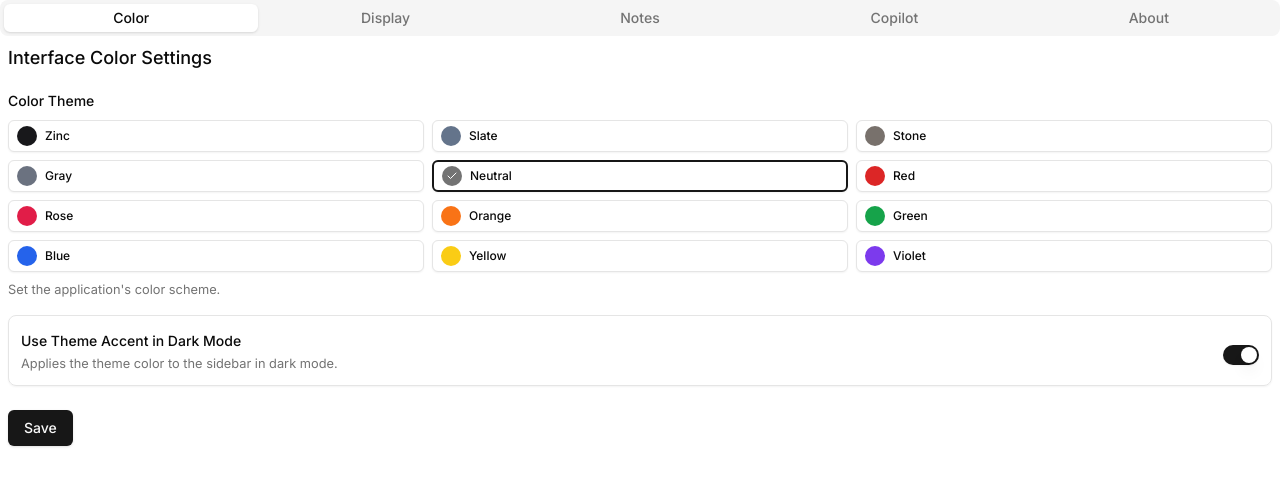
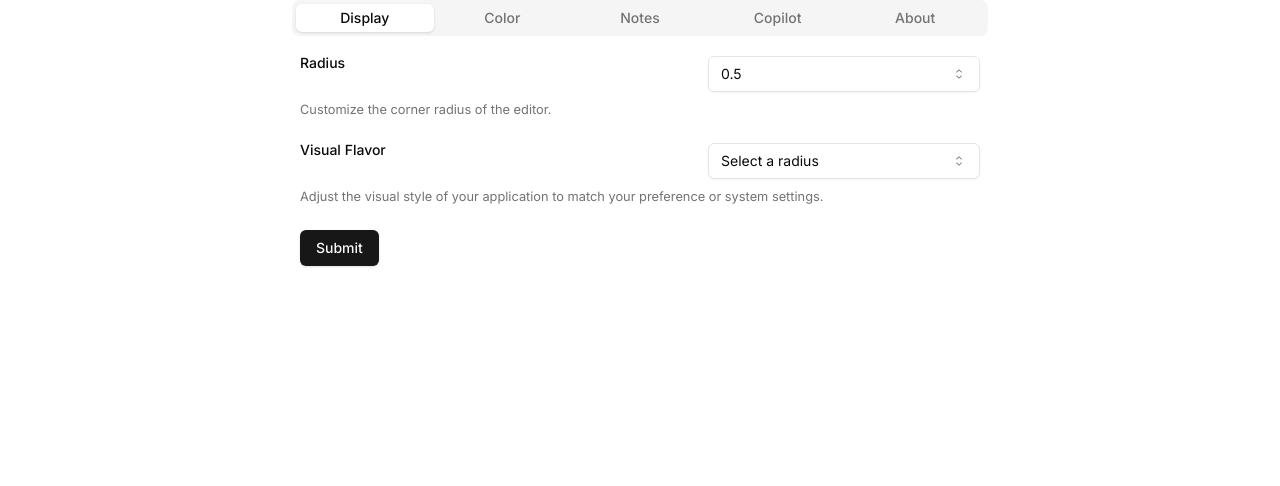
Before and after one commit to Paxxs/Evo-Note, a Next.js app in the folder apps/evo-editor/: page /dashboard/preference in a window 1280 px wide. Shown: the top 486 px of the page. Built offline with nearby package versions, Linux system fonts and the light colour scheme.

Commit message:
fix: Fix display issues on the settings page
- Replace virtual scrollbar with system scrollbar
- Fix the issue where content squeezes the top pull handle icon

```diff
--- a/apps/evo-editor/src/app/dashboard/preference/page.tsx
+++ b/apps/evo-editor/src/app/dashboard/preference/page.tsx
@@ -9,21 +9,21 @@ import { Tabs, TabsContent, TabsList, TabsTrigger } from "@/components/ui/tabs";
 export default function SettingsPage(): JSX.Element {
   return (
     <>
-      <div className="w-full">
-        <Tabs defaultValue="color" orientation="vertical" className="">
-          <TabsList className="grid w-full grid-cols-5">
+      <Tabs defaultValue="display" orientation="vertical" asChild>
+        <div className="flex-1 w-full items-start px-9 py-0 overflow-auto md:max-w-3xl md:mx-auto">
+          <TabsList className="grid grid-cols-5">
+            <TabsTrigger value="display">Display</TabsTrigger>
             <TabsTrigger value="color">Color</TabsTrigger>
-            <TabsTrigger value="display">Display</TabsTrigger>
             <TabsTrigger value="notes">Notes</TabsTrigger>
             <TabsTrigger value="ai">Copilot</TabsTrigger>
             <TabsTrigger value="about">About</TabsTrigger>
           </TabsList>
-          <ScrollArea className="h-[60dvh]">
+          <div className="my-4">
+            <TabsContent value="display">
+              <DisplaySettings />
+            </TabsContent>
             <TabsContent value="color">
               <ColorSettings />
-            </TabsContent>
-            <TabsContent value="display">
-              <DisplaySettings />
             </TabsContent>
             <TabsContent value="notes">
               <NoteSettings />
@@ -38,9 +38,9 @@ export default function SettingsPage(): JSX.Element {
             <TabsContent value="about">
               <About />
             </TabsContent>
-          </ScrollArea>
-        </Tabs>
-      </div>
+          </div>
+        </div>
+      </Tabs>
     </>
   );
 }
--- a/apps/evo-editor/src/components/evo-note/ui/nice-draw.tsx
+++ b/apps/evo-editor/src/components/evo-note/ui/nice-draw.tsx
@@ -22,14 +22,12 @@ export default function NiceDraw({
 }: NiceDrawProps) {
   return (
     <Drawer open={open} onOpenChange={onOpenChange}>
-      <DrawerContent className="h-[90%]">
-        <div className="mx-auto w-full max-w-lg">
-          <DrawerHeader>
-            <DrawerTitle>{title}</DrawerTitle>
-            {description && <DrawerTitle>{description}</DrawerTitle>}
-          </DrawerHeader>
-          {children}
-        </div>
+      <DrawerContent className="h-[80%]">
+        <DrawerHeader className="sm:text-center">
+          <DrawerTitle>{title}</DrawerTitle>
+          {description && <DrawerTitle>{description}</DrawerTitle>}
+        </DrawerHeader>
+        {children}
       </DrawerContent>
     </Drawer>
   );
```
